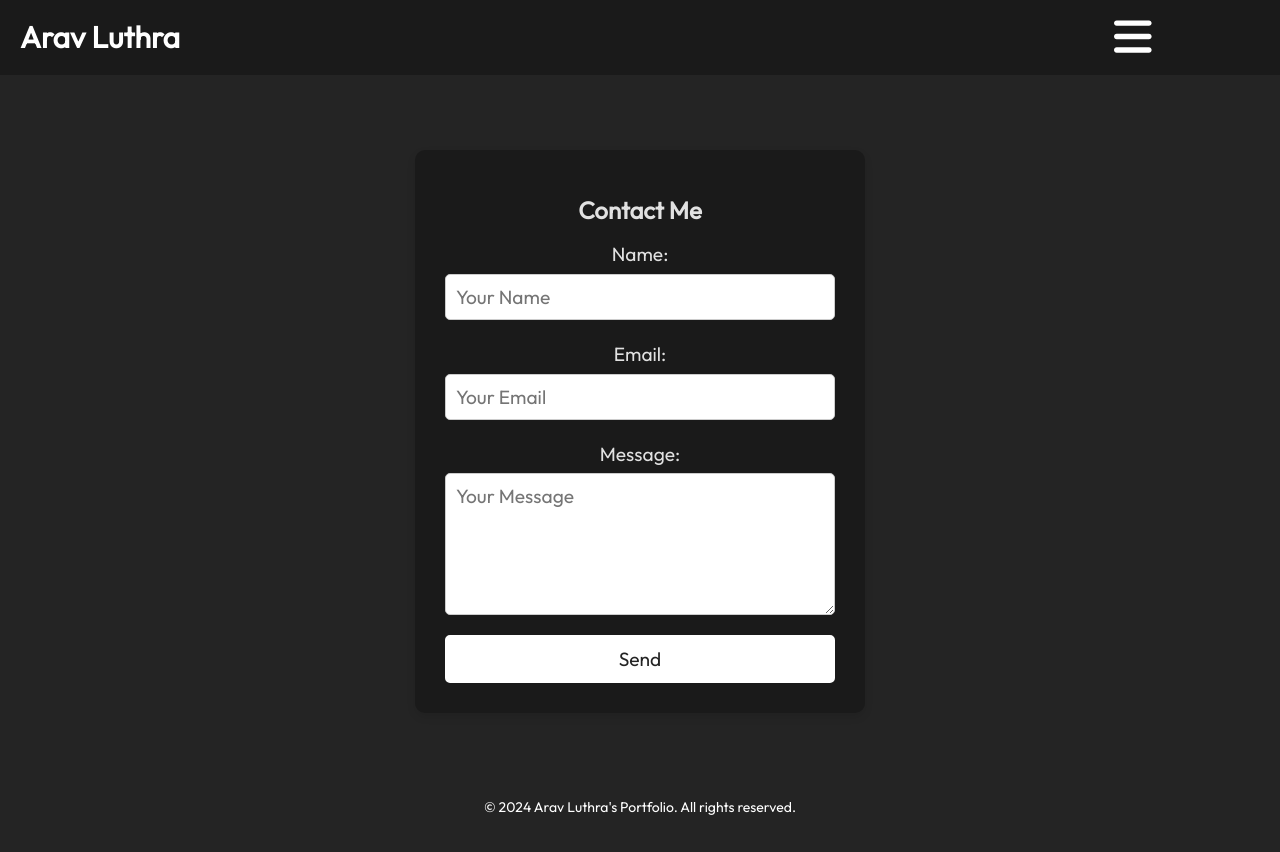
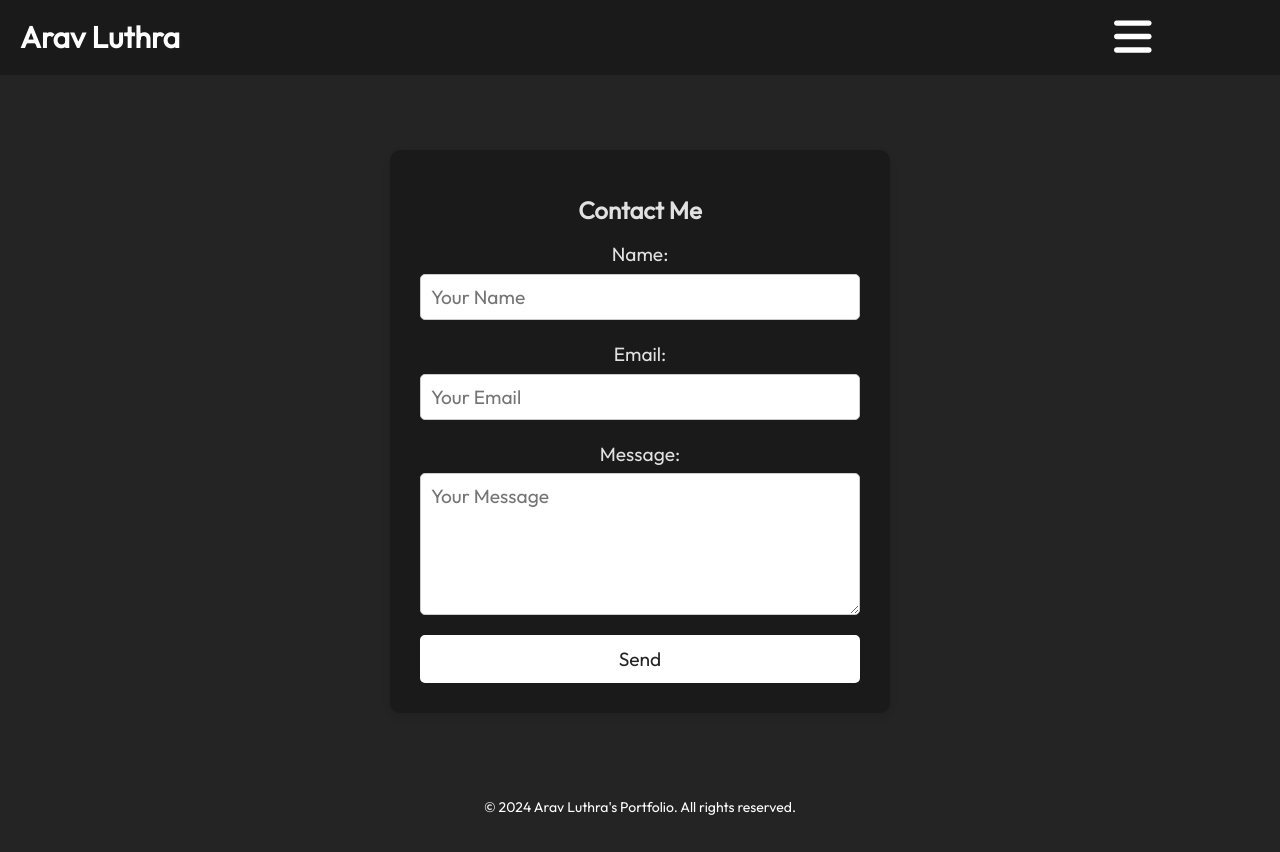
Before and after one commit to aluthra23/personal-website, a React (Vite) app: page /personal-website/contact in a window 1280 px wide. Built offline with nearby package versions, Linux system fonts and the light colour scheme.

Commit message:
updated contact page for wider content

```diff
--- a/src/components/contact/contact.css
+++ b/src/components/contact/contact.css
@@ -16,7 +16,7 @@
   border-radius: 10px;
   box-shadow: 0 4px 8px rgba(0, 0, 0, 0.1);
   margin: 50px;
-  min-width: 450px;
+  min-width: 500px;
   width: 100%;
   max-width: max-content;
   text-align: center;
```
